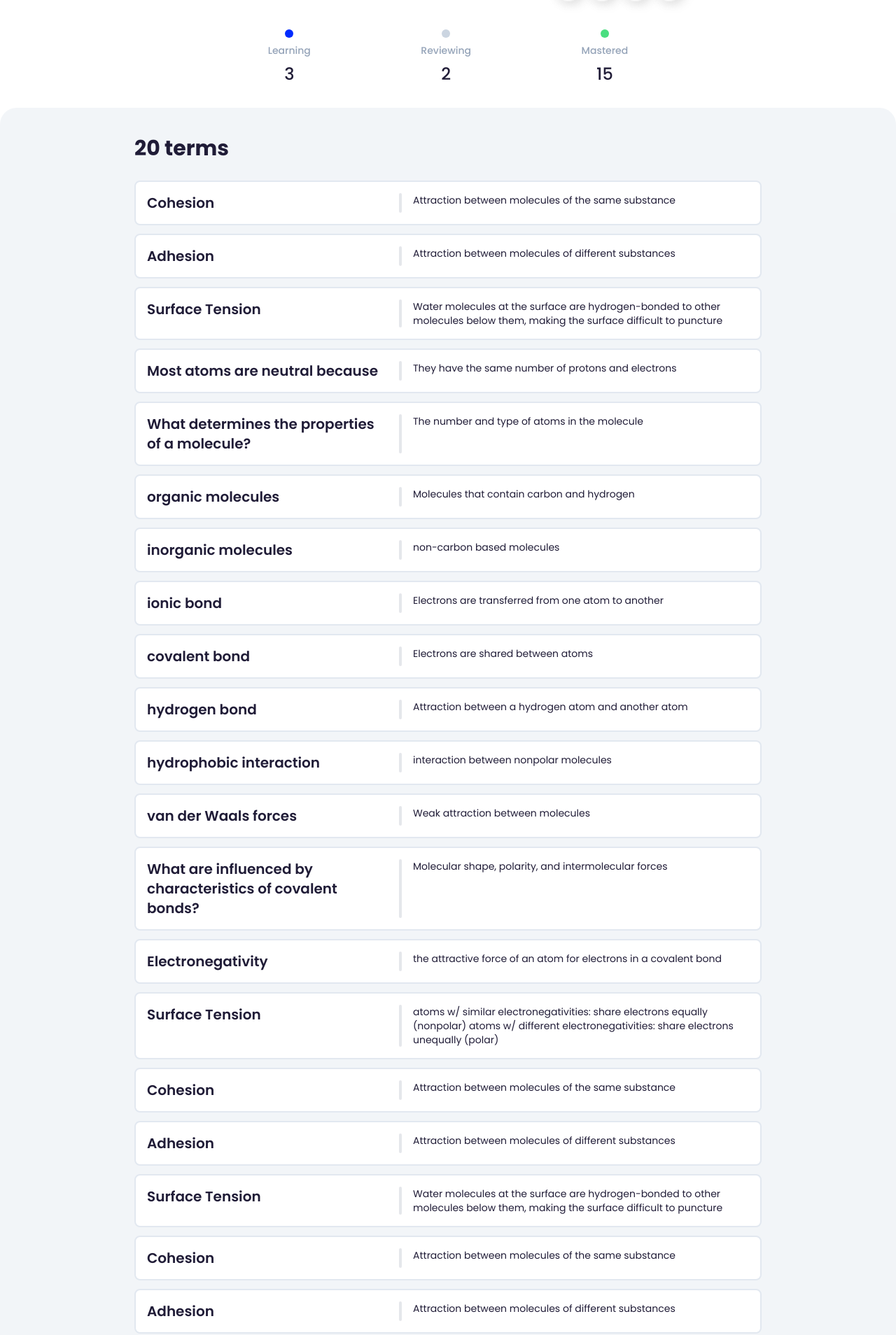
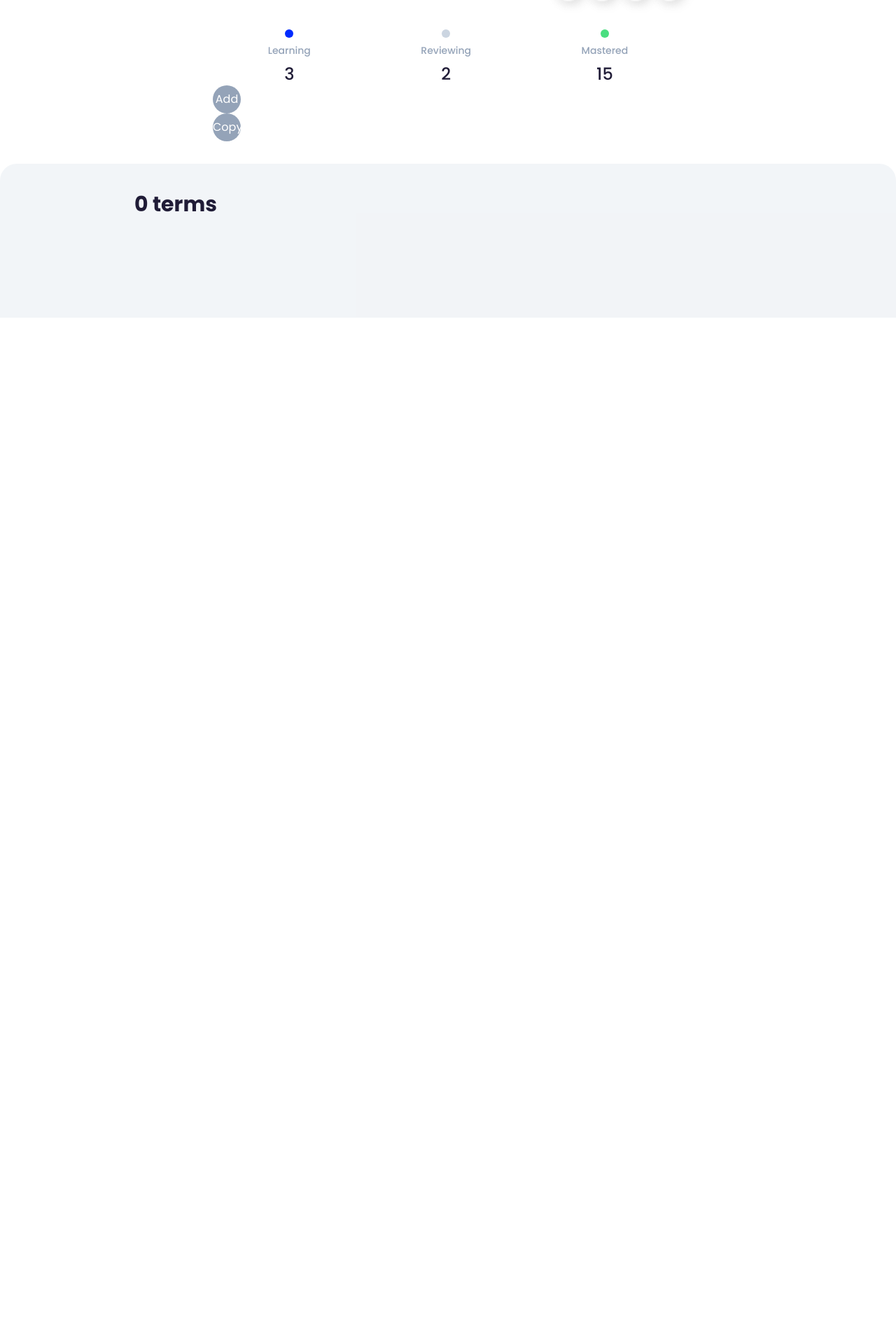
Before and after one commit to EthanL06/studiia, a Next.js app: page / in a window 1280 px wide. Shown: the part 712-2620 px from the top of the page at 70% size. After the commit the page ends 1166 px from the top, so only its background shows below. Built offline with nearby package versions, Linux system fonts and the light colour scheme.

Commit message:
Add temporary term functionality

```diff
--- a/components/global/Navbar.tsx
+++ b/components/global/Navbar.tsx
@@ -56,29 +56,29 @@ const Navbar = () => {
 
       <div className="hidden items-center gap-x-8 lg:flex">
         <div className="flex gap-x-3">
-          <Button title={"Search"}>
+          <NavButton title={"Search"}>
             <MagnifyingGlassIcon
               strokeWidth={1.75}
               className="h-6 w-6 stroke-slate-400"
             />
-          </Button>
+          </NavButton>
 
-          <Button title={"Dark Mode"}>
+          <NavButton title={"Dark Mode"}>
             <MoonIcon
               strokeWidth={2.5}
               fill="none"
               className="h-6 w-6 stroke-slate-400"
             />
-          </Button>
+          </NavButton>
 
-          <Button title="New">
+          <NavButton title="New">
             <PlusIcon
               strokeWidth={2}
               strokeLinecap="round"
               fill="none"
               className="h-6 w-6 rounded-lg stroke-secondary"
             />
-          </Button>
+          </NavButton>
         </div>
 
         <img
@@ -108,7 +108,7 @@ const NavLink = ({ href, label }: LinkData) => {
   );
 };
 
-const Button = ({
+const NavButton = ({
   children,
   title,
 }: {
--- a/components/sets/Term.tsx
+++ b/components/sets/Term.tsx
@@ -1,6 +1,6 @@
 function Term({ term, definition }: { term: string; definition: string }) {
   return (
-    <div className="container relative flex flex-col justify-between gap-y-4 gap-x-4 rounded-lg border-2 border-slate-200 bg-white p-4 sm:flex-row">
+    <div className="relative flex flex-col justify-between gap-y-4 gap-x-4 rounded-lg border-2 border-slate-200 bg-white p-4 sm:flex-row">
       <div className="break-words text-xl font-semibold sm:w-[40%] sm:min-w-[40%] sm:max-w-[40%]">
         {term}
       </div>
--- /dev/null
+++ b/contexts/TermsContext.tsx
@@ -0,0 +1,43 @@
+import { createContext, useState } from "react";
+
+export type TermType = {
+  term: string;
+  definition: string;
+};
+
+interface TermsContextType {
+  terms: TermType[];
+  addTerm: (term: TermType) => void;
+  getTerm: (index: number) => TermType;
+  getTermCount: () => number;
+}
+
+type TermsContextProviderProps = {
+  children: React.ReactNode;
+};
+
+export const TermsContext = createContext({} as TermsContextType);
+
+export const TermsContextProvider = ({
+  children,
+}: TermsContextProviderProps) => {
+  const [terms, setTerms] = useState<TermType[]>([]);
+
+  const addTerm = (term: TermType) => {
+    setTerms([...terms, term]);
+  };
+
+  const getTerm = (index: number) => {
+    return terms[index];
+  };
+
+  const getTermCount = () => {
+    return terms.length;
+  };
+
+  return (
+    <TermsContext.Provider value={{ terms, addTerm, getTerm, getTermCount }}>
+      {children}
+    </TermsContext.Provider>
+  );
+};
--- a/pages/_app.tsx
+++ b/pages/_app.tsx
@@ -1,8 +1,13 @@
-import '../styles/globals.css'
-import type { AppProps } from 'next/app'
+import "../styles/globals.css";
+import type { AppProps } from "next/app";
+import { TermsContextProvider } from "contexts/TermsContext";
 
 function MyApp({ Component, pageProps }: AppProps) {
-  return <Component {...pageProps} />
+  return (
+    <TermsContextProvider>
+      <Component {...pageProps} />
+    </TermsContextProvider>
+  );
 }
 
-export default MyApp
+export default MyApp;
--- a/pages/index.tsx
+++ b/pages/index.tsx
@@ -1,4 +1,7 @@
 import type { NextPage } from "next";
+import { useContext } from "react";
+
+import { TermsContext, TermType } from "contexts/TermsContext";
 
 import Navbar from "@/global/Navbar";
 import {
@@ -11,6 +14,8 @@ import {
 } from "@/components/sets";
 
 const Home: NextPage = () => {
+  const { terms, addTerm, getTermCount } = useContext(TermsContext);
+
   return (
     <>
       <Navbar />
@@ -20,124 +25,53 @@ const Home: NextPage = () => {
           <HeaderInfo />
           <div className="my-10 flex flex-col-reverse gap-y-8 xxs:flex-col">
             <StudyButtonGroup />
-            <Flashcard
-              term="Cohesion"
-              definition="An attraction between molecules of the same substance"
-            />
+            <Flashcard />
           </div>
           <Settings
             authorImage="https://thispersondoesnotexist.com/image"
             author="robinjr26"
           />
           <StatsGroup learning={3} reviewing={2} mastered={15} />
+
+          <button
+            className="h-10 w-10 rounded-full bg-slate-400 text-white"
+            onClick={() => {
+              const term = prompt("Enter term");
+              const definition = prompt("Enter definition");
+
+              if (term && definition) {
+                const newTerm: TermType = {
+                  term,
+                  definition,
+                };
+
+                addTerm(newTerm);
+              }
+            }}
+          >
+            Add
+          </button>
+          <button
+            className="h-10 w-10 rounded-full bg-slate-400 text-white"
+            onClick={() => {
+              console.log(JSON.stringify(terms));
+              navigator.clipboard.writeText(JSON.stringify(terms));
+              alert("Copied to clipboard:\n\n" + JSON.stringify(terms));
+            }}
+          >
+            Copy
+          </button>
         </main>
 
         <div className="relative mt-8 flex w-full justify-center rounded-t-3xl bg-slate-300/25 px-6 pt-10 pb-32 sm:px-12 md:px-24 lg:px-[12rem]">
-          <div className="flex flex-col gap-y-3">
-            <div className="mb-4 text-3xl font-bold">20 terms</div>
+          <div className="flex w-full flex-col gap-y-3">
+            <div className="mb-4 text-3xl font-bold">
+              {getTermCount()} terms
+            </div>
 
-            <Term
-              term="Cohesion"
-              definition="Attraction between molecules of the same substance"
-            />
-
-            <Term
-              term="Adhesion"
-              definition="Attraction between molecules of different substances"
-            />
-
-            <Term
-              term="Surface Tension"
-              definition="Water molecules at the surface are hydrogen-bonded to other
-              molecules below them, making the surface difficult to puncture"
-            />
-
-            <Term
-              term="Most atoms are neutral because"
-              definition="They have the same number of protons and electrons"
-            />
-
-            <Term
-              term="What determines the properties of a molecule?"
-              definition="The number and type of atoms in the molecule"
-            />
-
-            <Term
-              term="organic molecules"
-              definition="Molecules that contain carbon and hydrogen"
-            />
-
-            <Term
-              term="inorganic molecules"
-              definition="non-carbon based molecules"
-            />
-
-            <Term
-              term="ionic bond"
-              definition="Electrons are transferred from one atom to another"
-            />
-
-            <Term
-              term="covalent bond"
-              definition="Electrons are shared between atoms"
-            />
-
-            <Term
-              term="hydrogen bond"
-              definition="Attraction between a hydrogen atom and another atom"
-            />
-
-            <Term
-              term="hydrophobic interaction"
-              definition="interaction between nonpolar molecules"
-            />
-
-            <Term
-              term="van der Waals forces"
-              definition="Weak attraction between molecules"
-            />
-
-            <Term
-              term="What are influenced by characteristics of covalent bonds?"
-              definition="Molecular shape, polarity, and intermolecular forces"
-            />
-
-            <Term
-              term="Electronegativity"
-              definition="the attractive force of an atom for electrons in a covalent bond"
-            />
-
-            <Term
-              term="Surface Tension"
-              definition="atoms w/ similar electronegativities: share electrons equally (nonpolar)
-              atoms w/ different electronegativities: share electrons unequally (polar)"
-            />
-
-            <Term
-              term="Cohesion"
-              definition="Attraction between molecules of the same substance"
-            />
-
-            <Term
-              term="Adhesion"
-              definition="Attraction between molecules of different substances"
-            />
-
-            <Term
-              term="Surface Tension"
-              definition="Water molecules at the surface are hydrogen-bonded to other
-              molecules below them, making the surface difficult to puncture"
-            />
-
-            <Term
-              term="Cohesion"
-              definition="Attraction between molecules of the same substance"
-            />
-
-            <Term
-              term="Adhesion"
-              definition="Attraction between molecules of different substances"
-            />
+            {terms.map((term: TermType, index: number) => (
+              <Term key={index} term={term.term} definition={term.definition} />
+            ))}
           </div>
         </div>
       </div>
--- a/tsconfig.json
+++ b/tsconfig.json
@@ -21,6 +21,7 @@
       "@/sets/*": ["components/sets/*"],
       "@/public/*": ["public/*"],
       "@/assets/*": ["public/assets/*"],
+      "@/contexts/*": ["contexts/*"],
     }
   },
   "include": ["next-env.d.ts", "**/*.ts", "**/*.tsx"],
```
